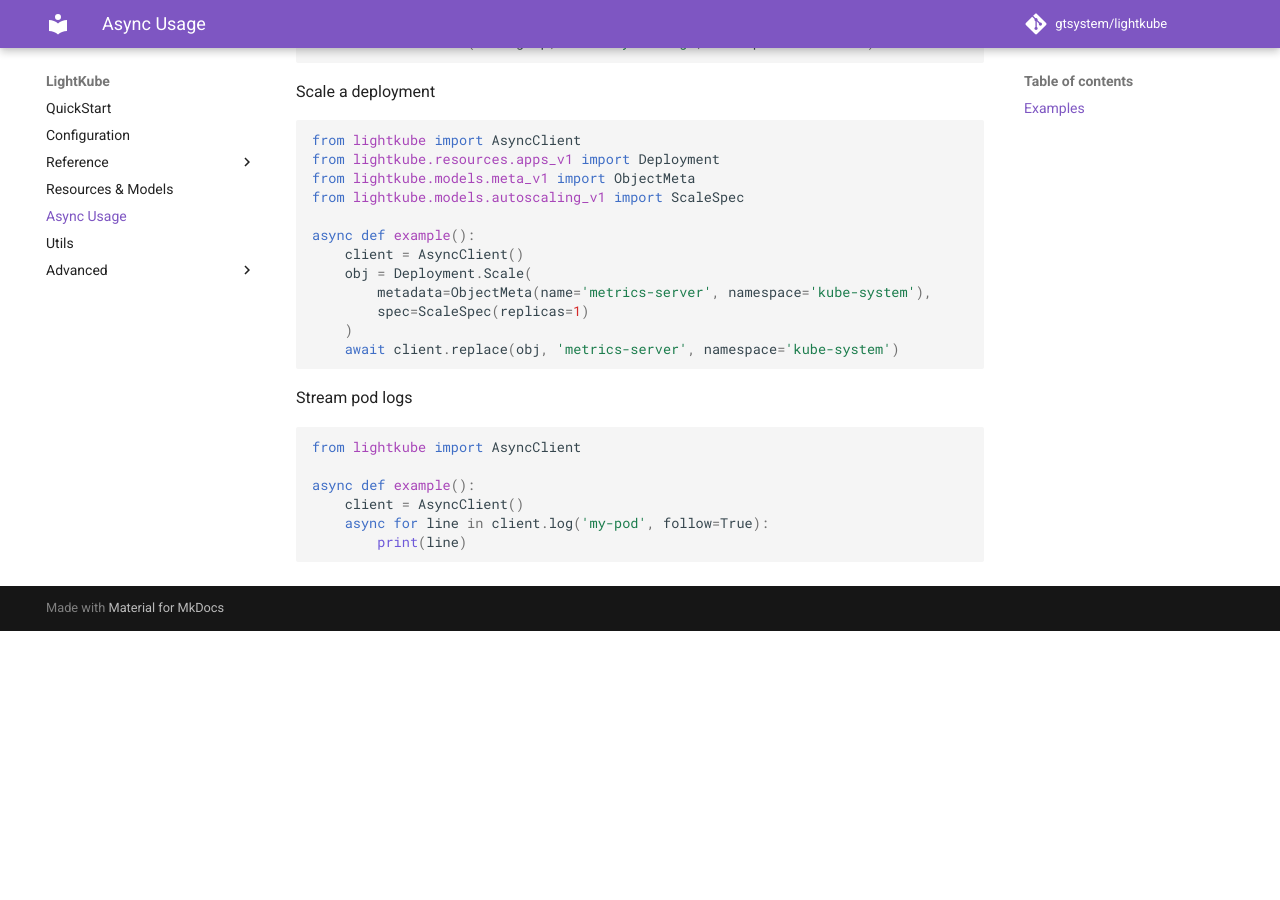
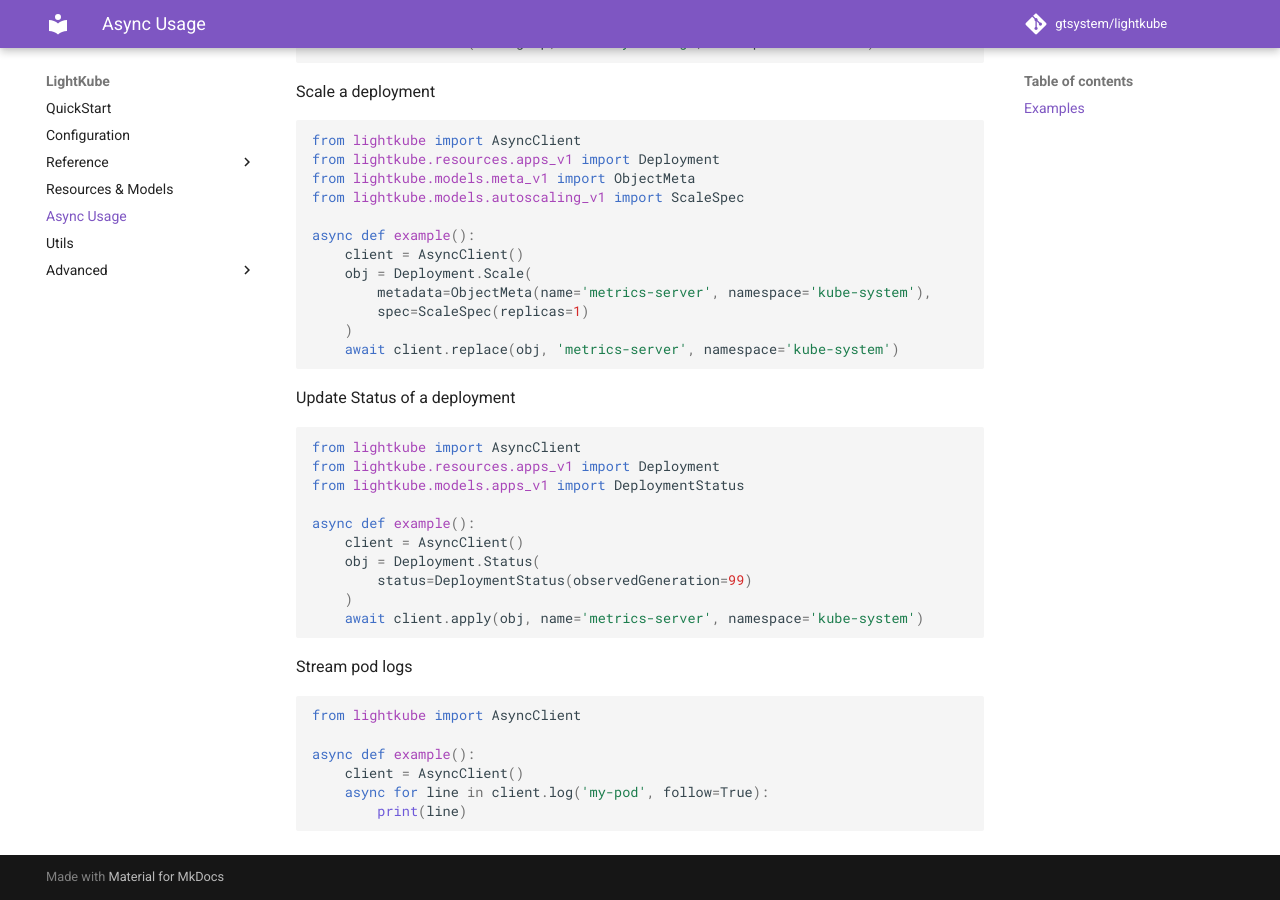
Before and after one commit to gtsystem/lightkube, an MkDocs documentation site: the page built from docs/async-usage.md, in a window 1280 px wide and 900 px high, scrolled down 1643 px. Built offline with MkDocs 1.6.1 and Material for MkDocs 9.7.7, drawn with Linux system fonts in a browser that asks for light colours; comment, search, counter and statistics services are not loaded; before the commit the page ends 2274 px from its top, so only the background shows below that.

Commit message:
Add example of updating Status subresource
Fixes #93

````diff
--- a/docs/async-usage.md
+++ b/docs/async-usage.md
@@ -91,6 +91,21 @@ async def example():
     await client.replace(obj, 'metrics-server', namespace='kube-system')
 ```
 
+Update Status of a deployment
+```python
+from lightkube import AsyncClient
+from lightkube.resources.apps_v1 import Deployment
+from lightkube.models.apps_v1 import DeploymentStatus
+
+async def example():
+    client = AsyncClient()
+    obj = Deployment.Status(
+        status=DeploymentStatus(observedGeneration=99)
+    )
+    await client.apply(obj, name='metrics-server', namespace='kube-system')
+```
+
+
 Stream pod logs
 ```python
 from lightkube import AsyncClient
````
